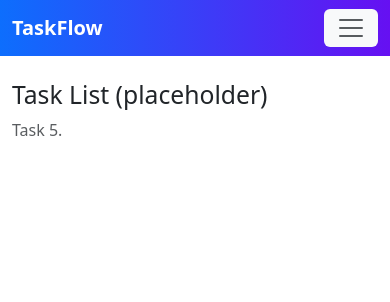
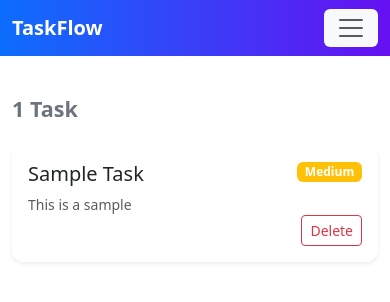
Before and after one commit to Waeijn/taskflow, a React (Create React App) app: page /tasks in a window 390 px wide. Shown: the top 302 px of the page. Built offline with nearby package versions, Linux system fonts and the light colour scheme.

Commit message:
task5: implement ViewTaskList presentation with responsive cards and priority badges

```diff
--- a/src/App.css
+++ b/src/App.css
@@ -1,4 +1,10 @@
 body {
-  background-color: #f8fafc;
+  background-color: #f4f7fb;
   font-family: system-ui, -apple-system, "Segoe UI", Roboto, "Helvetica Neue", Arial;
+  color: #222;
 }
+
+.navbar .nav-link {
+  margin-left: 0.5rem;
+  margin-right: 0.5rem;
+}
--- a/src/taskflow-components/ViewTaskList.js
+++ b/src/taskflow-components/ViewTaskList.js
@@ -1,10 +1,51 @@
 import React from 'react';
+import { Card, Badge, Row, Col, Button } from 'react-bootstrap';
 
 export default function ViewTaskList({ tasks, deleteTask }) {
+  const getVariant = (p) => (p === 'High' ? 'danger' : p === 'Medium' ? 'warning' : 'success');
+
   return (
-    <div>
-      <h2>Task List (placeholder)</h2>
-      <p className="text-muted">Task 5.</p>
+    <div className="py-3">
+      <h4 className="mb-4 fw-bold text-secondary">
+        {tasks.length} {tasks.length === 1 ? 'Task' : 'Tasks'}
+      </h4>
+
+      {tasks.length === 0 ? (
+        <div className="p-4 bg-light rounded-3 shadow-sm">No tasks available.</div>
+      ) : (
+        <Row xs={1} sm={2} md={2} lg={3} className="g-4">
+          {tasks.map((task) => (
+            <Col key={task.id}>
+              <Card
+                className="h-100 shadow-sm border-0"
+                style={{ borderRadius: 12, transition: 'transform .16s ease, box-shadow .16s ease' }}
+                onMouseEnter={(e) => {
+                  e.currentTarget.style.transform = 'translateY(-6px)';
+                  e.currentTarget.style.boxShadow = '0 8px 30px rgba(0,0,0,0.12)';
+                }}
+                onMouseLeave={(e) => {
+                  e.currentTarget.style.transform = 'translateY(0)';
+                  e.currentTarget.style.boxShadow = '0 4px 12px rgba(0,0,0,0.08)';
+                }}
+              >
+                <Card.Body className="d-flex flex-column justify-content-between">
+                  <div>
+                    <div className="d-flex justify-content-between align-items-start mb-2">
+                      <Card.Title className="mb-0">{task.title}</Card.Title>
+                      {task.priority && <Badge bg={getVariant(task.priority)}>{task.priority}</Badge>}
+                    </div>
+                    <Card.Text className="text-muted small">{task.description}</Card.Text>
+                  </div>
+
+                  <div className="d-flex justify-content-end">
+                    <Button variant="outline-danger" size="sm" onClick={() => deleteTask(task.id)}>Delete</Button>
+                  </div>
+                </Card.Body>
+              </Card>
+            </Col>
+          ))}
+        </Row>
+      )}
     </div>
   );
 }
```
